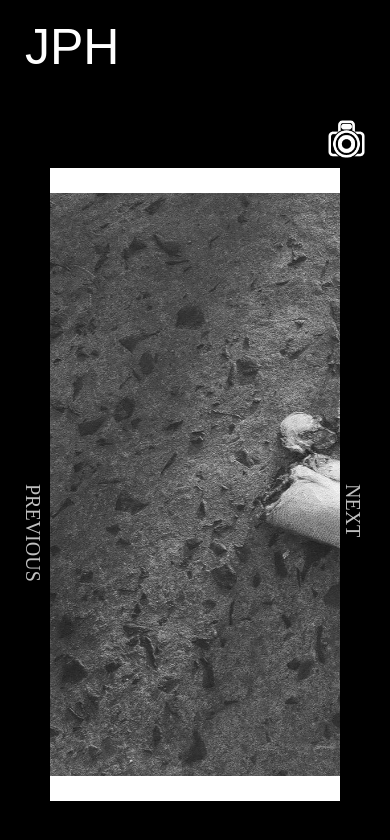
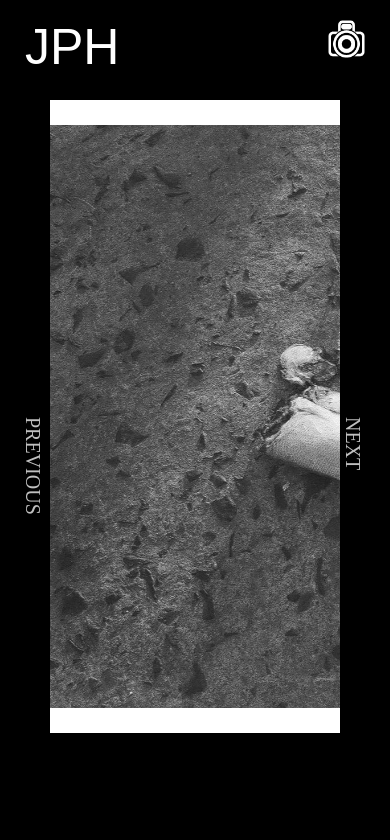
Before and after one commit to tylerferrin/jph, a plain HTML site: page thing.html in a window 390 px wide. Drawn offline with nearby package versions, Linux system fonts and the light colour scheme.

Commit message:
fixed top row icon issue

```diff
--- a/thing.html
+++ b/thing.html
@@ -49,10 +49,8 @@
     <header class="container-fluid">
       <div class="container">
         <div class="row nav-row">
-          <div class="col-sm-6">
+          <div class="col-xs-12">
             <h1 class="logo"><a href="index.html">JPH</a></h1>
-          </div>
-          <div class="col-sm-6">
             <img id="camera_menu_click" class="img-responsive" src="img/camera_icon.png" alt="camera">
           </div>
         </div>
```
Also changed, not shown: client.html (+2 -3 lines), people.html (+1 -1 lines).
